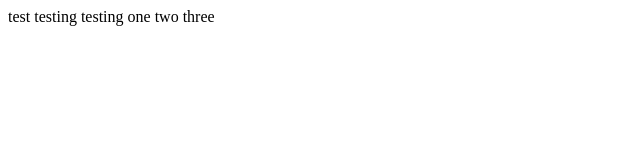
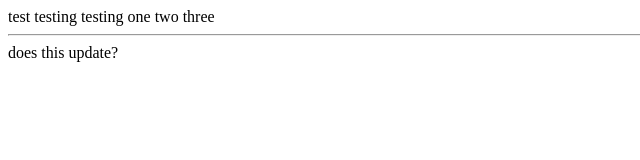
Before and after one commit to somewherelsewhere/somewherelsewhere.github.io, a plain HTML site: page index.html in a window 1280 px wide. Shown: the whole page, without its empty margins (0-640 px from the left). Drawn offline with Linux system fonts and the light colour scheme.

Commit message:
Update index.html

```diff
--- a/index.html
+++ b/index.html
@@ -6,5 +6,7 @@
     test
     testing
     testing one two three
+    <hr>
+    does this update?
     </body>
 </html>
```
